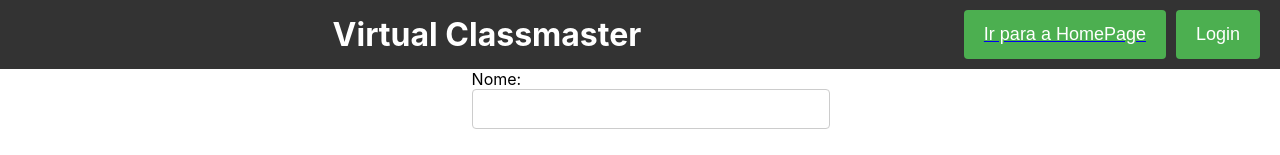
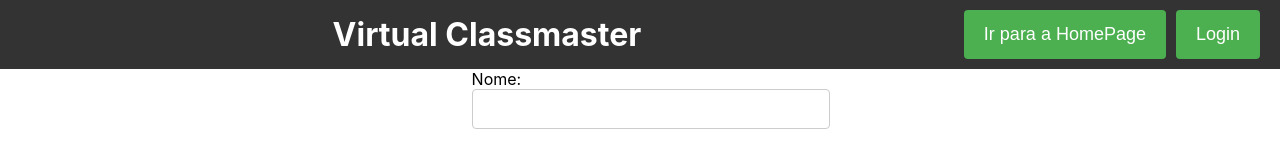
Before and after one commit to julioSCassol/Virtual-Classmaster, a React (Create React App) app in the folder front/: page /signup in a window 1280 px wide. Shown: the top 155 px of the page. Built offline with nearby package versions, Linux system fonts and the light colour scheme.

Commit message:
Mais css e header fazendo o minimo (inutil)

```diff
--- a/front/src/components/ClassroomForm/ClassroomForm.css
+++ b/front/src/components/ClassroomForm/ClassroomForm.css
@@ -45,4 +45,5 @@
   justify-content: center;
   width: 20%;
   align-items: center;
+  margin: 0 auto;
 }
--- a/front/src/components/Header/Header.js
+++ b/front/src/components/Header/Header.js
@@ -1,22 +1,33 @@
 // src/components/Header/Header.js
 import React from 'react';
 import { useAuth } from '../../AuthContext';
-import { Link } from 'react-router-dom';
+import { Link, useLocation } from 'react-router-dom';
 import './Header.css';
 
 const Header = ({ onLoginClick }) => {
   const { user } = useAuth();
   const isTeacher = user ? user.isTeacher : false; // Verifique se user não é null antes de destruturar
+  const location = useLocation();
 
   const homepagePath = isTeacher ? '/professor-home' : '/aluno-home';
+
+  const handleHomepageClick = () => {
+    if (user) {
+      if (location.pathname === homepagePath) {
+        alert('Você já está na HomePage.');
+      } else {
+        window.location.href = homepagePath;
+      }
+    } else {
+      alert('Você não está registrado. Faça o login para acessar a HomePage.');
+    }
+  };
 
   return (
     <div className="header">
       <h1>Virtual Classmaster</h1>
       <div className="header-buttons">
-        <Link to={homepagePath} className="homepage-link">
-          <button>Ir para a HomePage</button>
-        </Link>
+        <button onClick={handleHomepageClick}>Ir para a HomePage</button>
         <button onClick={onLoginClick}>Login</button>
       </div>
     </div>
--- a/front/src/components/SignupForm/SignupForm.css
+++ b/front/src/components/SignupForm/SignupForm.css
@@ -1,8 +1,8 @@
 /* src/components/SignupForm.css */
 .form-container {
-    max-width: 200px; /* Aumente conforme necessário */
+    max-width: 300px; /* Aumente conforme necessário */
     margin: 0 auto;
-    padding: 40px; /* Ajuste o padding conforme necessário */
+    padding: 50px; /* Ajuste o padding conforme necessário */
     background-color: #ffffff;
     border: 1px solid #ccc;
     border-radius: 8px;
@@ -46,17 +46,13 @@
   }
 
   select {
-    width: 15%;
+    width: 100%;
     padding: 12px;
     font-size: 16px;
     border: 1px solid #ccc;
     border-radius: 4px;
     margin-bottom: 20px;
   }
-
-  /* src/components/SignupForm.css */
-
-/* src/components/SignupForm.css */
 
 .login-link {
   display: inline-block;
@@ -75,9 +71,6 @@
   background-color: #45a049;
 }
 
-
-
-  /* Adicione estilos adicionais conforme necessário */
 .Tentativa {
   display: flex;
   justify-content: center;
```
Also changed, not shown: front/src/components/LoginForm/LoginForm.css (line endings or trailing spaces).
